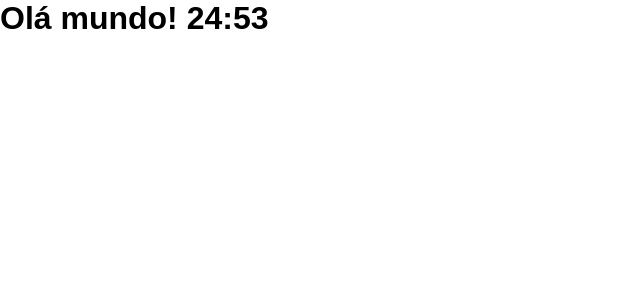
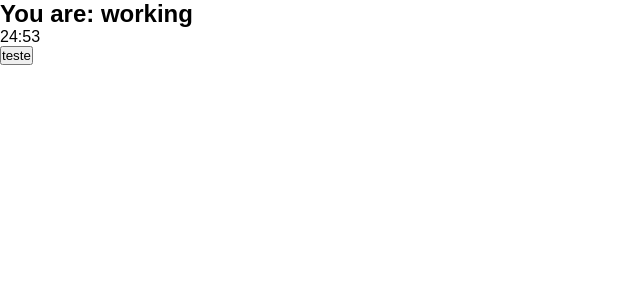
Before and after one commit to thirraz/pomodoro-app-wh-react, a React (Create React App) app: page / in a window 1280 px wide. Shown: the top 300 px of the page, without its empty margins (0-640 px from the left). Built offline with nearby package versions, Linux system fonts and the light colour scheme.

Commit message:
button & timer components created

```diff
--- /dev/null
+++ b/src/components/Button.tsx
@@ -0,0 +1,13 @@
+interface Props {
+     text: string
+     onClick?: () => void
+     className?: string
+}
+
+export const Button = (props: Props): JSX.Element => {
+     return (
+          <button onClick={props.onClick} className={props.className}>
+               {props.text}
+          </button>
+     )
+}
--- a/src/components/PomodoroTimer.tsx
+++ b/src/components/PomodoroTimer.tsx
@@ -1,6 +1,7 @@
 import { useState } from "react"
 import { useInterval } from "../hooks/useInterval"
-import { secondsToTime } from "../utils/secondsToTime"
+import { Button } from "./Button"
+import { Timer } from "./Timer"
 
 interface Props {
      defaultPomodoroTime: number
@@ -12,5 +13,11 @@
      useInterval(() => {
           setMainTime(mainTime - 1)
      }, 1000)
-     return <h1>Olá mundo! {secondsToTime(mainTime)}</h1>
+     return (
+          <div className="pomodoro">
+               <h2>You are: working</h2>
+               <Timer mainTime={mainTime} />
+               <Button text="teste" onClick={() => console.log(1)} />
+          </div>
+     )
 }
--- /dev/null
+++ b/src/components/Timer.tsx
@@ -0,0 +1,9 @@
+import { secondsToTime } from "../utils/secondsToTime"
+
+interface Props {
+     mainTime: number
+}
+
+export const Timer = (props: Props): JSX.Element => {
+     return <div className="timer">{secondsToTime(props.mainTime)}</div>
+}
```
